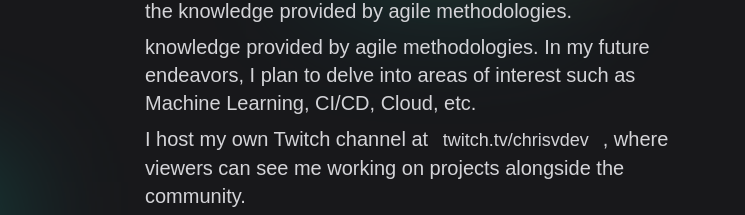
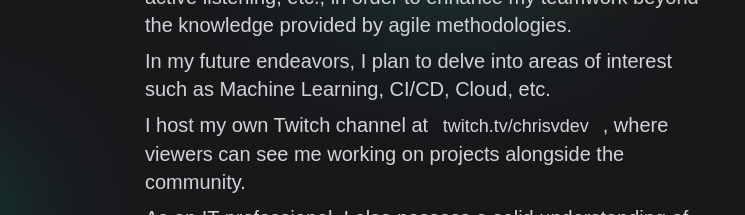
Before and after one commit to chrisvdev/chrisvdev.github.io, an Astro site: page / in a window 1280 px wide. Shown: the part 1149-1364 px from the top of the page, 535-1280 px from the left. Built offline with nearby package versions, Linux system fonts and the light colour scheme; Astro itself is replaced by a stand-in of ours; no server answers; a web font is replaced by a local one.

Commit message:
FIX: :speech_balloon: Fix text on AboutME

```diff
--- a/src/components/AboutMe.astro
+++ b/src/components/AboutMe.astro
@@ -52,9 +52,8 @@ import LinkButton from "./LinkButton.astro";
           methodologies.
         </p>
         <p class="dwarf:text-base sm:text-lg 2xl:text-xl mb-2">
-          knowledge provided by agile methodologies. In my future endeavors, I
-          plan to delve into areas of interest such as Machine Learning, CI/CD,
-          Cloud, etc.
+          In my future endeavors, I plan to delve into areas of interest such as
+          Machine Learning, CI/CD, Cloud, etc.
         </p>
         <p class="dwarf:text-base sm:text-lg 2xl:text-xl mb-2">
           I host my own Twitch channel at <LinkButton
```
